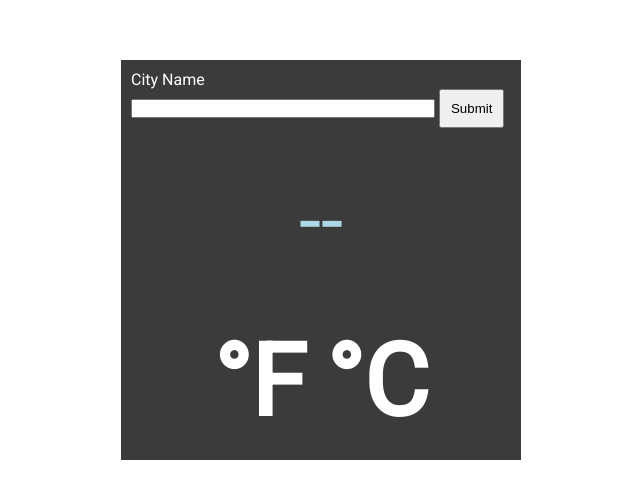
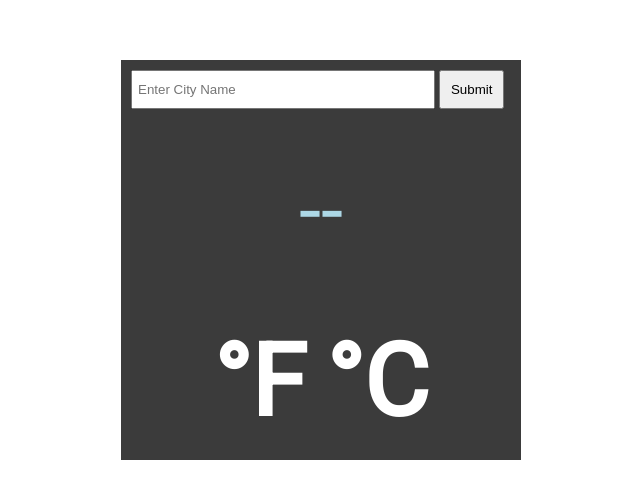
Before and after one commit to Yeffry921/Weather-app, a website: page src/index.html in a window 1280 px wide. Shown: the part 140-638 px from the top of the page, without its empty margins (319-959 px from the left). Drawn offline with Linux system fonts and the light colour scheme.

Commit message:
fix html spacing issues

```diff
--- a/src/index.html
+++ b/src/index.html
@@ -13,22 +13,15 @@
   <div id="app">
     <div class="weather-input-container">
       <form class="weather-input-form">
-        <div>
-          <label for="city">City Name</label>
-          <input type="text" name="city" id="city">
+          <input type="text" name="city" id="city" class="city" placeholder="Enter City Name">
           <input type="submit" class="btn btn-submit">
-        </div>
       </form>
-
-
       <div class="weather-output">
         <div class="weather-output-picture"></div>
         <span class="weather-output-temp">--</span>
       </div>
-
       <div class="weather-metric">
         <a href="" class="metric">°F</a>
-
         <a href="" class="metric">°C</a>
       </div>
     </div>
```
